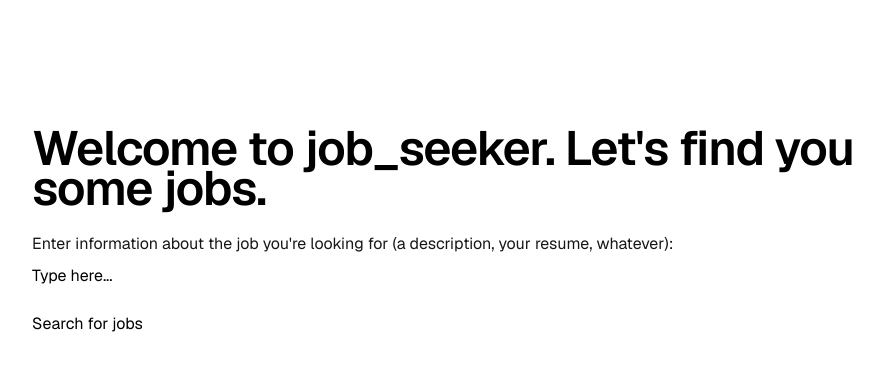
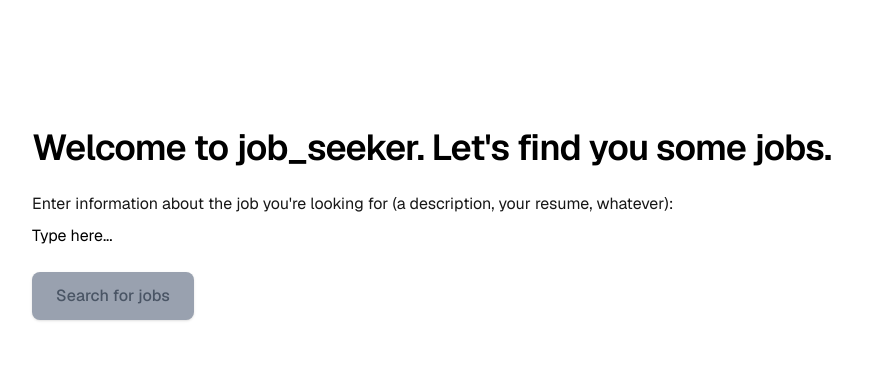
Before and after one commit to colivi1499/job_seeker, a Next.js app: page / in a window 1280 px wide. Shown: the top 370 px of the page, without its empty margins (160-1043 px from the left). Built offline with nearby package versions, Linux system fonts and the light colour scheme.

Commit message:
update UI

```diff
--- a/app/page.tsx
+++ b/app/page.tsx
@@ -29,6 +29,7 @@
 
 export default function Home() {
   const [text, setText] = useState("");
+  const [jobs, setJobs] = useState(null);
 
   const handleSubmit = async () => {
     const response = await fetch("http://localhost:8000/api/match", {
@@ -41,22 +42,35 @@
       }),
     });
 
-    const data = await response.json();
+    const jobs = await response.json();
 
-    console.log(data);
+    console.log(jobs)
+    setJobs(jobs)
   };
 
   return (
-    <div className="flex flex-col flex-1 items-center justify-center bg-zinc-50 font-sans dark:bg-black">
-      <main className="flex flex-1 w-full max-w-5xl flex-col items-center justify-between py-32 px-16 bg-white dark:bg-black sm:items-start">
+    <div className={`flex flex-col flex-1 items-center bg-zinc-50 font-sans dark:bg-black
+      ${ jobs ? "justify-start" : "justify-center"}`
+    }>
+      <main className={`flex flex-1 w-full max-w-5xl flex-col items-center justify-between px-16 bg-white dark:bg-black sm:items-start
+        transition-all duration-1000 ${jobs ? "py-8" : "py-32"}`
+      }>
         <div className="flex flex-col items-center gap-6 text-center sm:items-start sm:text-left">
-          <h1 className="max-w text-5xl font-semibold leading-10 tracking-tight text-black dark:text-zinc-50">
+          <h1 className="max-w text-4xl font-semibold leading-10 tracking-tight text-black dark:text-zinc-50">
             Welcome to job_seeker. Let's find you some jobs.
           </h1>
 
           <UserInput text={text} setText={setText} />
 
-          <button className="bg-white text-black" onClick={handleSubmit}>
+          <button
+            className="bg-white text-black px-6 py-3 rounded-lg font-medium
+             transition-all duration-750
+             active:scale-95 active:shadow-none
+             transition-colors cursor-pointer shadow-sm
+             disabled:bg-gray-400 disabled:text-gray-600
+             disabled:cursor-not-allowed disabled:hover:bg-gray-400"
+            onClick={handleSubmit}
+            disabled={!text}>
             Search for jobs
           </button>
         </div>
```
